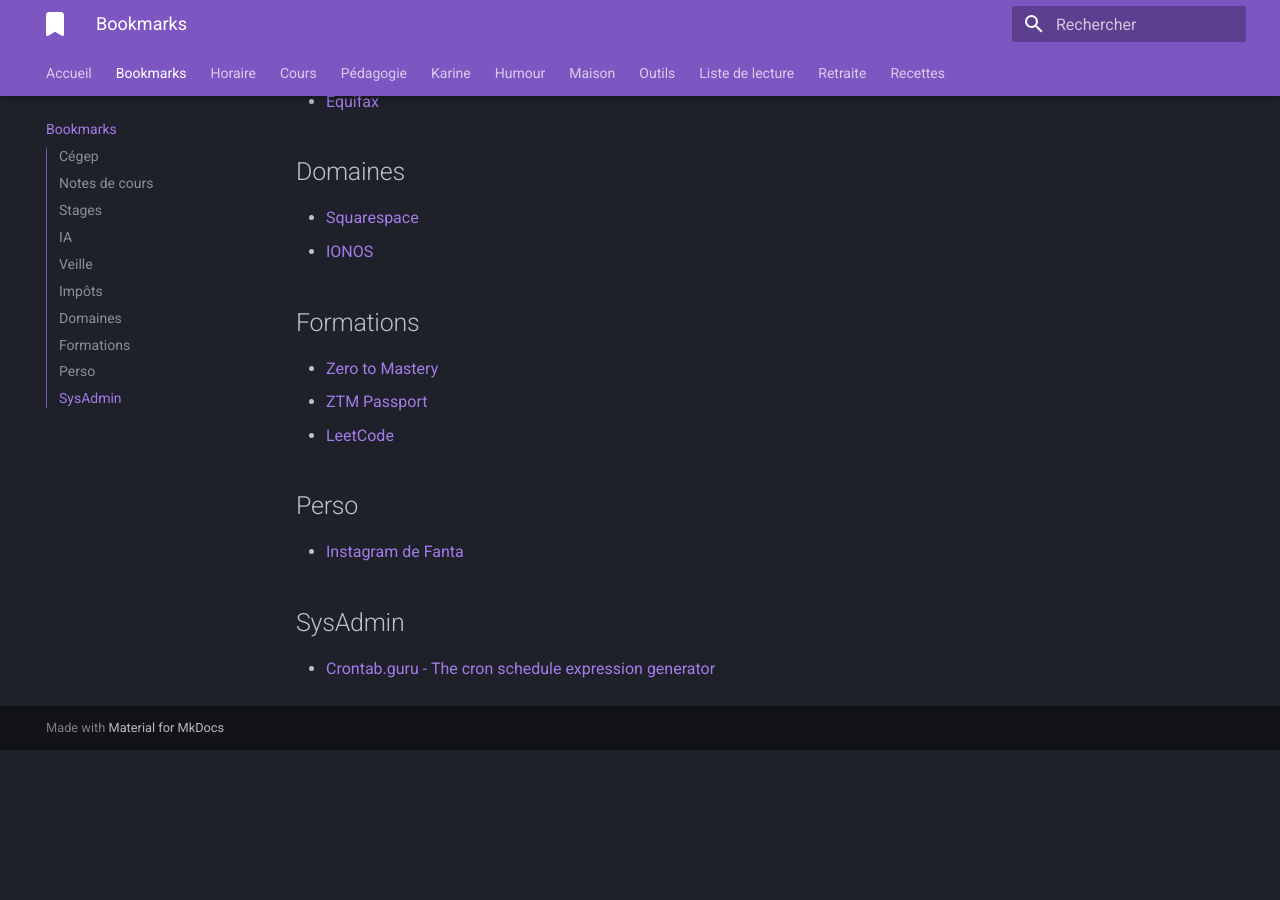
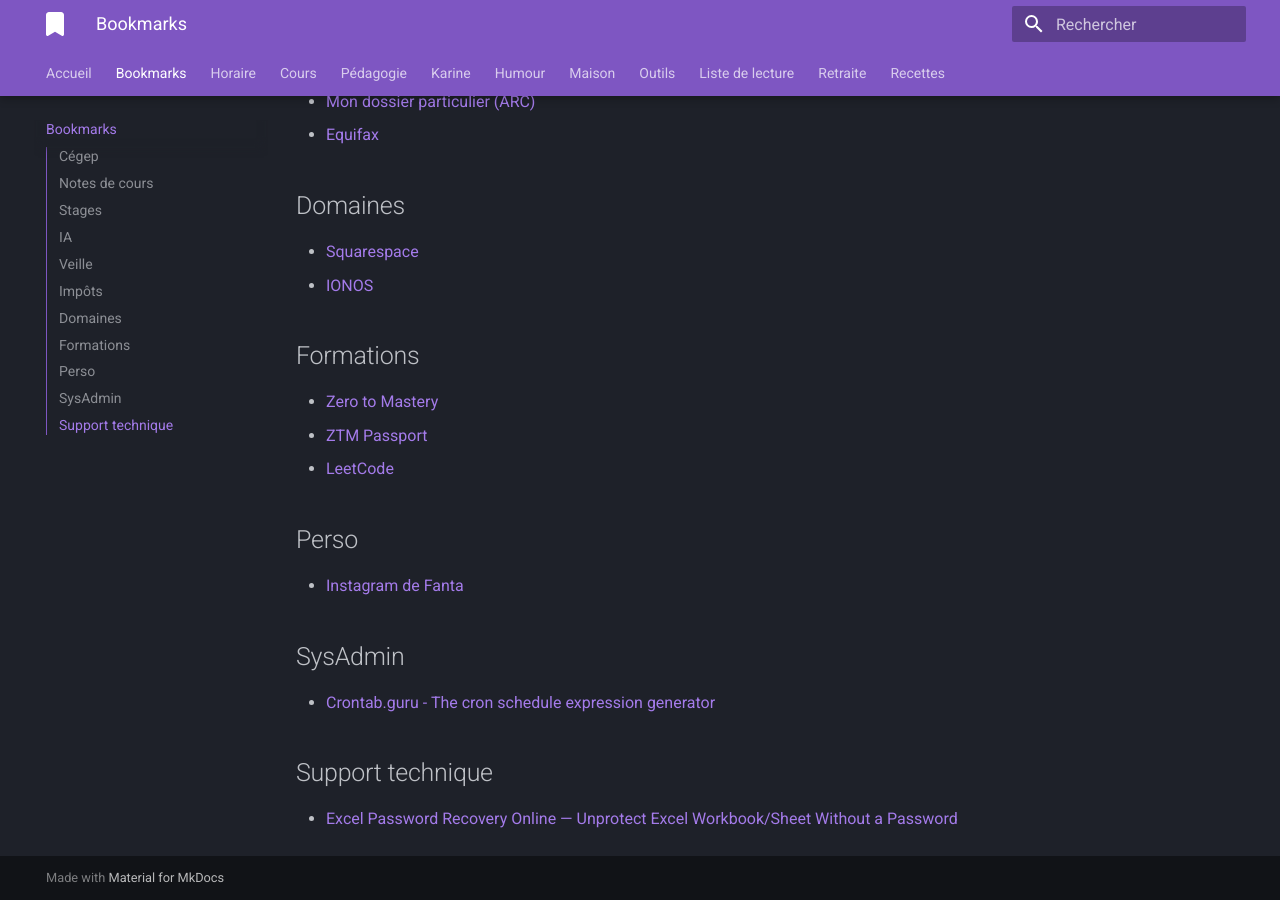
Before and after one commit to jaixan/bm, an MkDocs documentation site: the page built from docs/bookmarks.md, in a window 1280 px wide and 900 px high, scrolled down 1947 px. Built offline with MkDocs 1.6.1 and Material for MkDocs 9.7.7, drawn with Linux system fonts in a browser that asks for light colours; before the commit the page ends 2697 px from its top, so only the background shows below that.

Commit message:
nouveau bookmarks

```diff
--- a/docs/bookmarks.md
+++ b/docs/bookmarks.md
@@ -77,3 +78,7 @@
 ## SysAdmin
 
 - [Crontab.guru - The cron schedule expression generator](https://crontab.guru/)
+
+## Support technique
+
+- [Excel Password Recovery Online — Unprotect Excel Workbook/Sheet Without a Password](https://www.lostmypass.com/file-types/ms-excel/)
```
Also changed, not shown: other parts of docs/bookmarks.md (+1 -0 lines), 1 other file.
